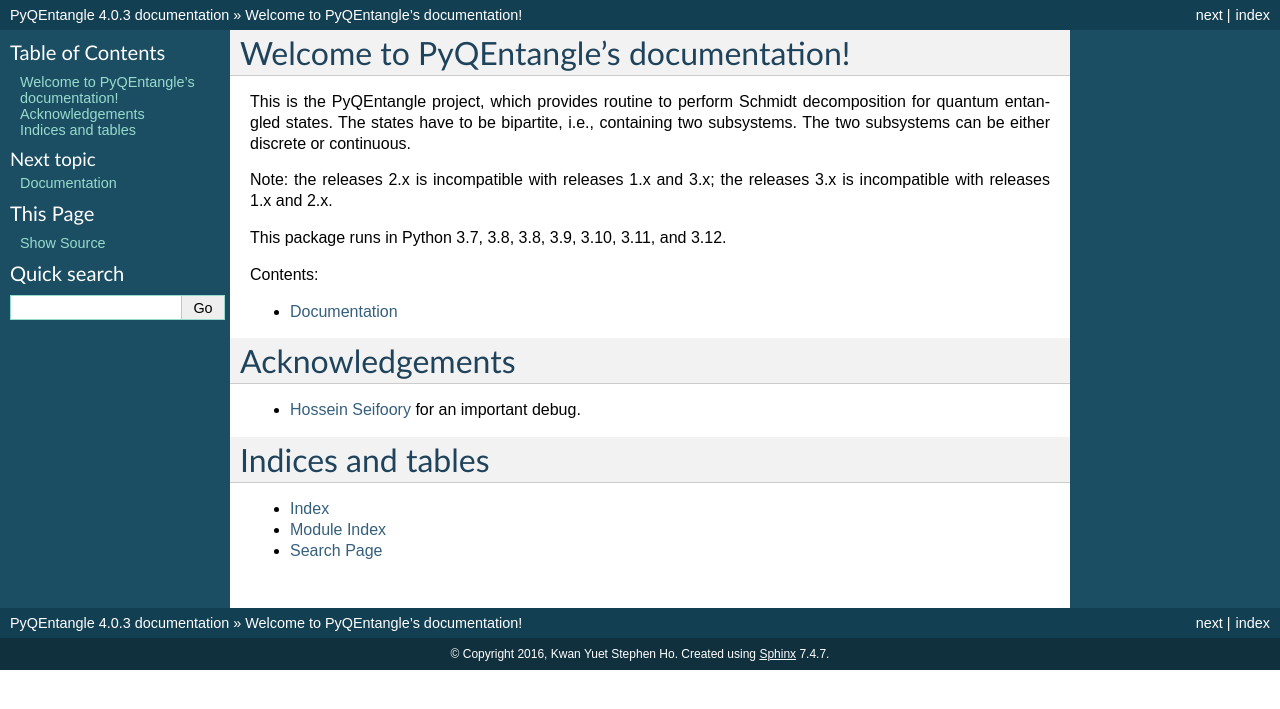
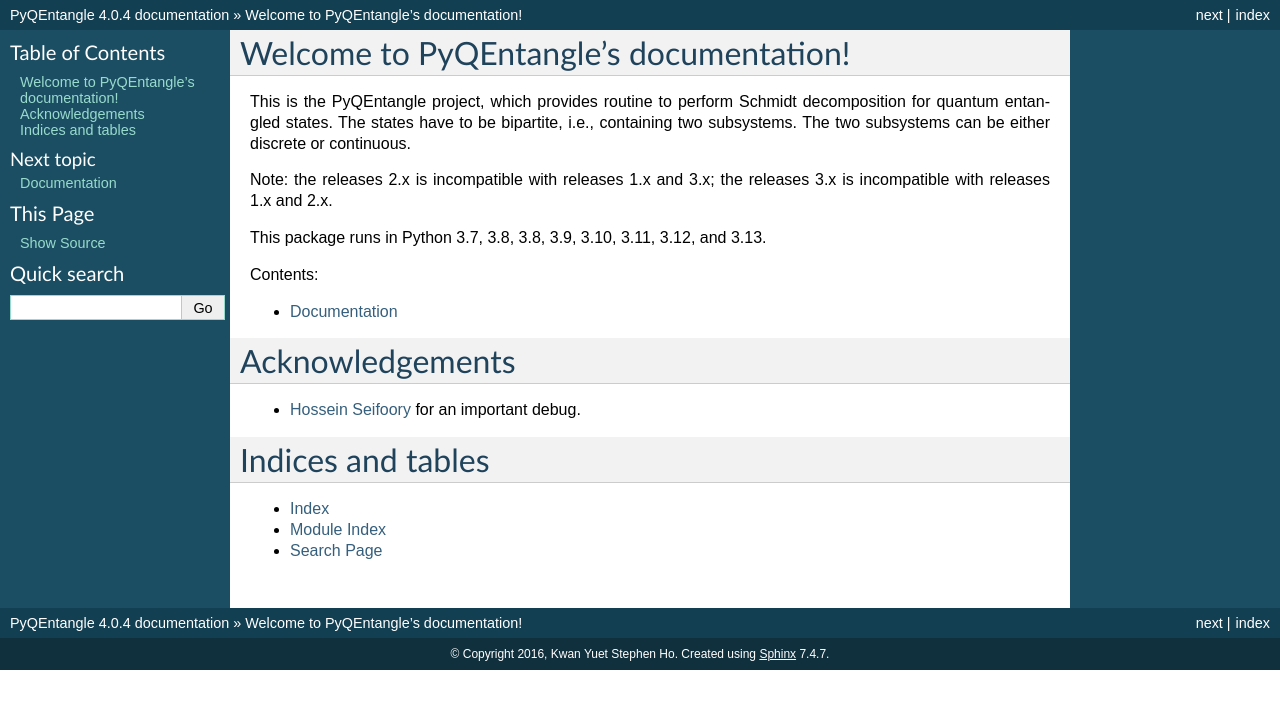
Before and after one commit to stephenhky/pyqentangle, a Sphinx documentation site: the page built from doc/index.rst, in a window 1280 px wide. Shown: the top 709 px of the page. Built offline with Sphinx 7.4.7, drawn with Linux system fonts in a browser that asks for light colours; pages that are not in the unit, such as notebooks, are missing from menus.

Commit message:
release 4.0.4

```diff
--- a/doc/conf.py
+++ b/doc/conf.py
@@ -64,7 +64,7 @@
 # The short X.Y version.
 version = '4.0'
 # The full version, including alpha/beta/rc tags.
-release = '4.0.3'
+release = '4.0.4'
 
 # The language for content autogenerated by Sphinx. Refer to documentation
 # for a list of supported languages.
--- a/doc/index.rst
+++ b/doc/index.rst
@@ -13,7 +13,7 @@
 Note: the releases 2.x is incompatible with releases 1.x and 3.x; the releases 3.x is incompatible
 with releases 1.x and 2.x.
 
-This package runs in Python 3.7, 3.8, 3.8, 3.9, 3.10, 3.11, and 3.12.
+This package runs in Python 3.7, 3.8, 3.8, 3.9, 3.10, 3.11, 3.12, and 3.13.
 
 Contents:
 
--- a/pyproject.toml
+++ b/pyproject.toml
@@ -4,7 +4,7 @@
 
 [project]
 name = "pyqentangle"
-version = "4.0.4a1"
+version = "4.0.4"
 authors = [
     {name = "Kwan Yuet Stephen Ho", email = "stephenhky@yahoo.com.hk"}
 ]
@@ -24,6 +24,7 @@
     "Programming Language :: Python :: 3.10",
     "Programming Language :: Python :: 3.11",
     "Programming Language :: Python :: 3.12",
+    "Programming Language :: Python :: 3.13",
     "Intended Audience :: Science/Research",
     "Intended Audience :: Developers",
     "Intended Audience :: Education"
```
Also changed, not shown: README.md (+1 -2 lines).
